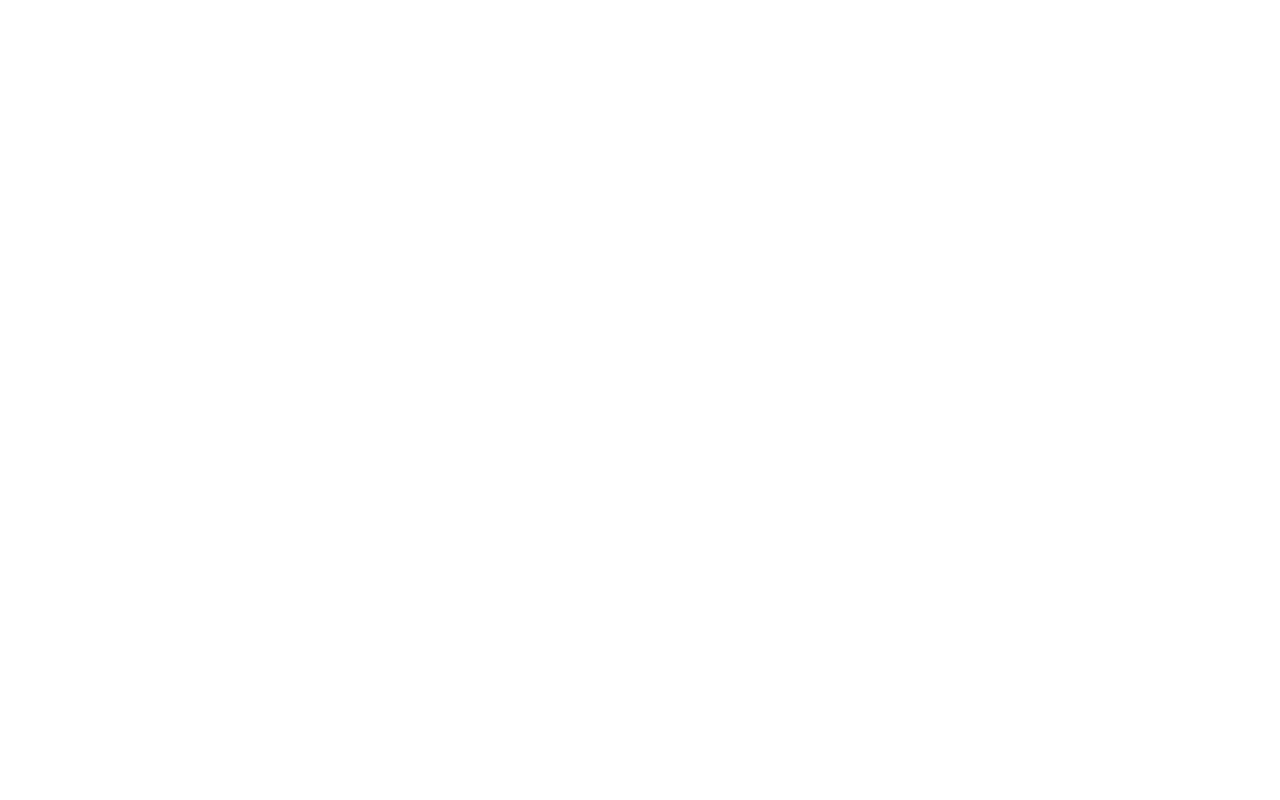
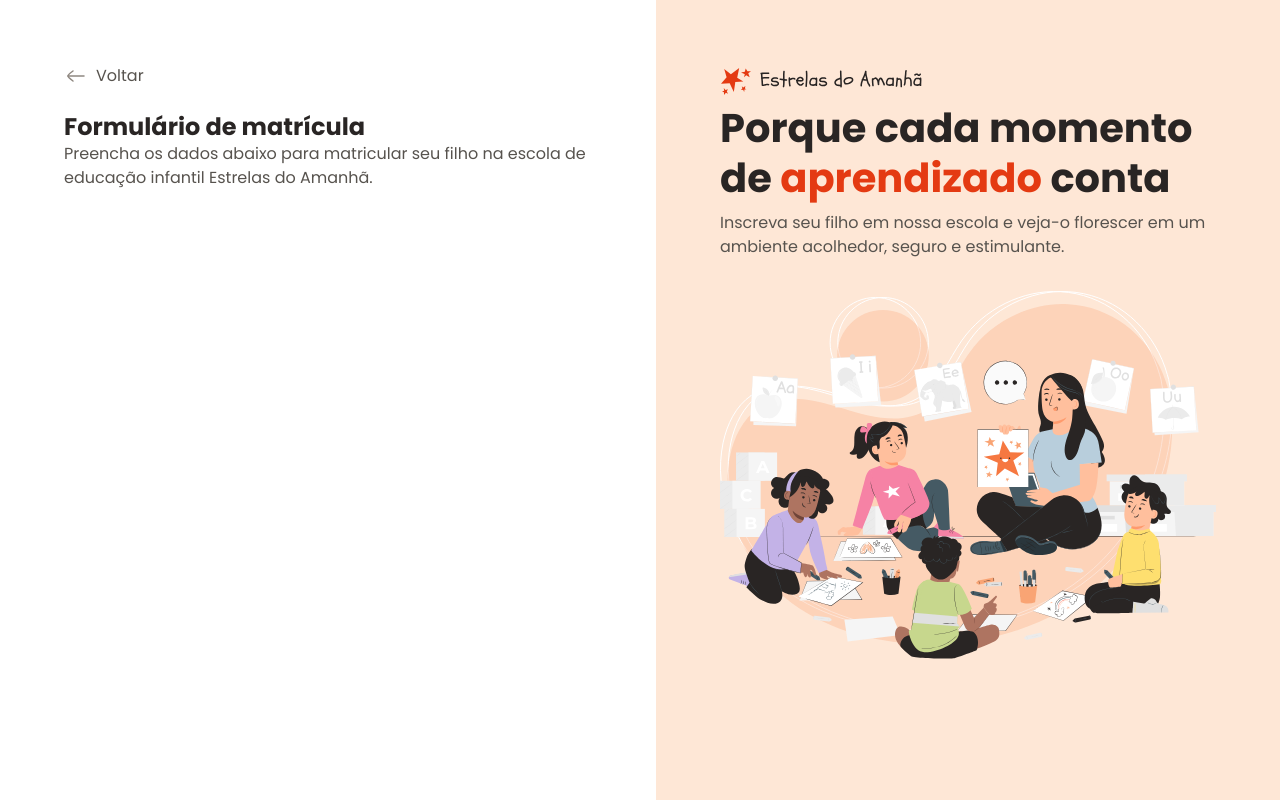
Before and after one commit to zarouniz/Projeto-Formul-rio, a plain HTML site: page index.html in a window 1280 px wide. Drawn offline with Linux system fonts and the light colour scheme.

Commit message:
aside + main initial

```diff
--- a/index.html
+++ b/index.html
@@ -11,6 +11,27 @@
   <link href="https://fonts.googleapis.com/css2?family=Poppins:wght@400;700&display=swap" rel="stylesheet">
 </head>
 <body>
-
+  <div id="app">
+    <main>
+      <div class="main-container">
+        <div class="back">
+          <img src="assets/icons/arrow-left-02.svg" alt="Ícone de voltar">
+          <span>Voltar</span>
+        </div>
+        <h1>Formulário de matrícula</h1>
+        <p>Preencha os dados abaixo para matricular seu filho na escola de educação infantil Estrelas do Amanhã.</p>
+      </div>
+    </main>
+    <aside>
+      <div class="aside-container">
+        <header>
+          <img src="assets/Frame 48095956.svg" alt="Logomarca">
+          <h2>Porque cada momento de <span>aprendizado</span> conta</h2>
+          <p>Inscreva seu filho em nossa escola e veja-o florescer em um ambiente acolhedor, seguro e estimulante.</p>
+        </header>
+        <img src="assets/Illustration.svg" alt="Ilustração de uma aula">
+      </div>
+    </aside>
+  </div>
 </body>
 </html>
--- a/styles/global.css
+++ b/styles/global.css
@@ -1,6 +1,7 @@
 * {
   margin: 0;
   padding: 0;
+  box-sizing: border-box;
 }
 :root {
   --brand-light: #F67841;
@@ -23,9 +24,17 @@
   --font-family: "Poppins", serif;
   --text: 400 1rem/1.5 var(--font-family);
   --text-sm: 400 0.875rem/1.4 var(--font-family);
-  --h1: 800 32px/120% var(--font-family);
-  --h2: 800 24px/120% var(--font-family);
-  --h3: 800 20px/120% var(--font-family);
-  --h4: 800 16px/120% var(--font-family);
 
 }
+body {
+  overflow: hidden;
+  font: var(--text);
+  color: var(--text-secondary);
+}
+h1, h2 {
+  color: var(--text-primary);
+}
+img {
+  max-width: 100%;
+  height: auto;
+}
--- a/styles/index.css
+++ b/styles/index.css
@@ -1 +1,2 @@
 @import url(global.css);
+@import url(layout.css);
--- /dev/null
+++ b/styles/layout.css
@@ -0,0 +1,44 @@
+#app {
+  display: grid;
+  grid-template-columns: 51.25% 48.75%;
+
+  height: 100vh;
+  overflow: hidden;
+}
+main {
+  overflow: auto;
+  padding: 4rem;
+
+  & .main-container {
+    max-width: 33rem;;
+    margin-left:auto;
+  }
+  & .back {
+    display: flex;
+    align-items: center;
+    gap: .5rem;
+    margin-bottom: 1.5rem;
+  }
+  & h1 {
+    font: 600 1.5rem/1.25 var(--font-family);
+  }
+}
+aside {
+  background-color: var(--surface-secondary);
+  padding: 4rem;
+
+  & .aside-container {
+    max-width: 31rem;
+    & > img {
+     margin-top: 2rem;
+    }
+
+  }
+  & h2 {
+    font: 600 2.5rem/1.25 var(--font-family);
+    margin-bottom: .5rem;
+    & span {
+      color: var(--text-highlight);
+    }
+  }
+}
```
Also changed, not shown: assets/Illustration.png (deleted), assets/Illustration.svg (added).
